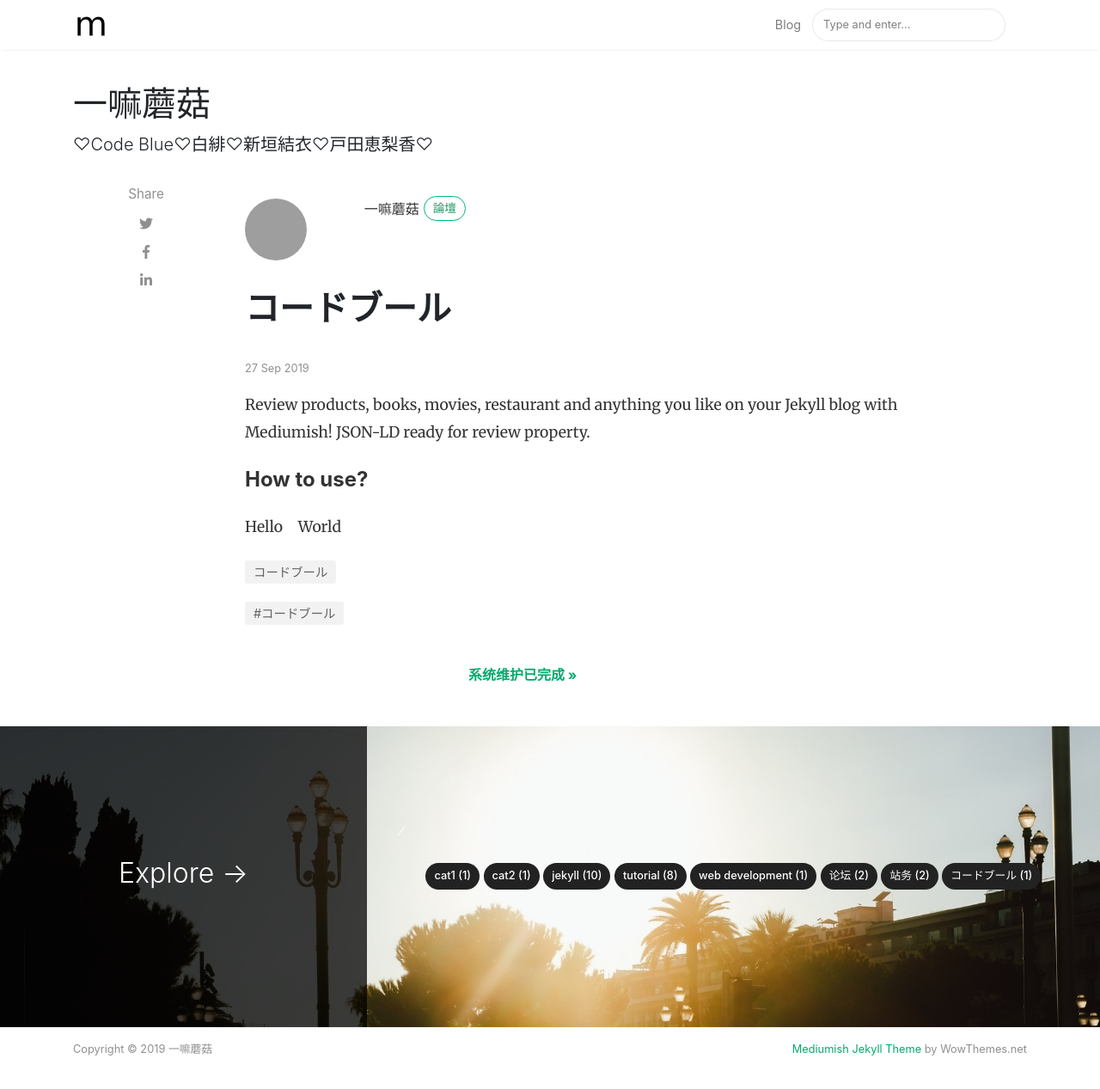
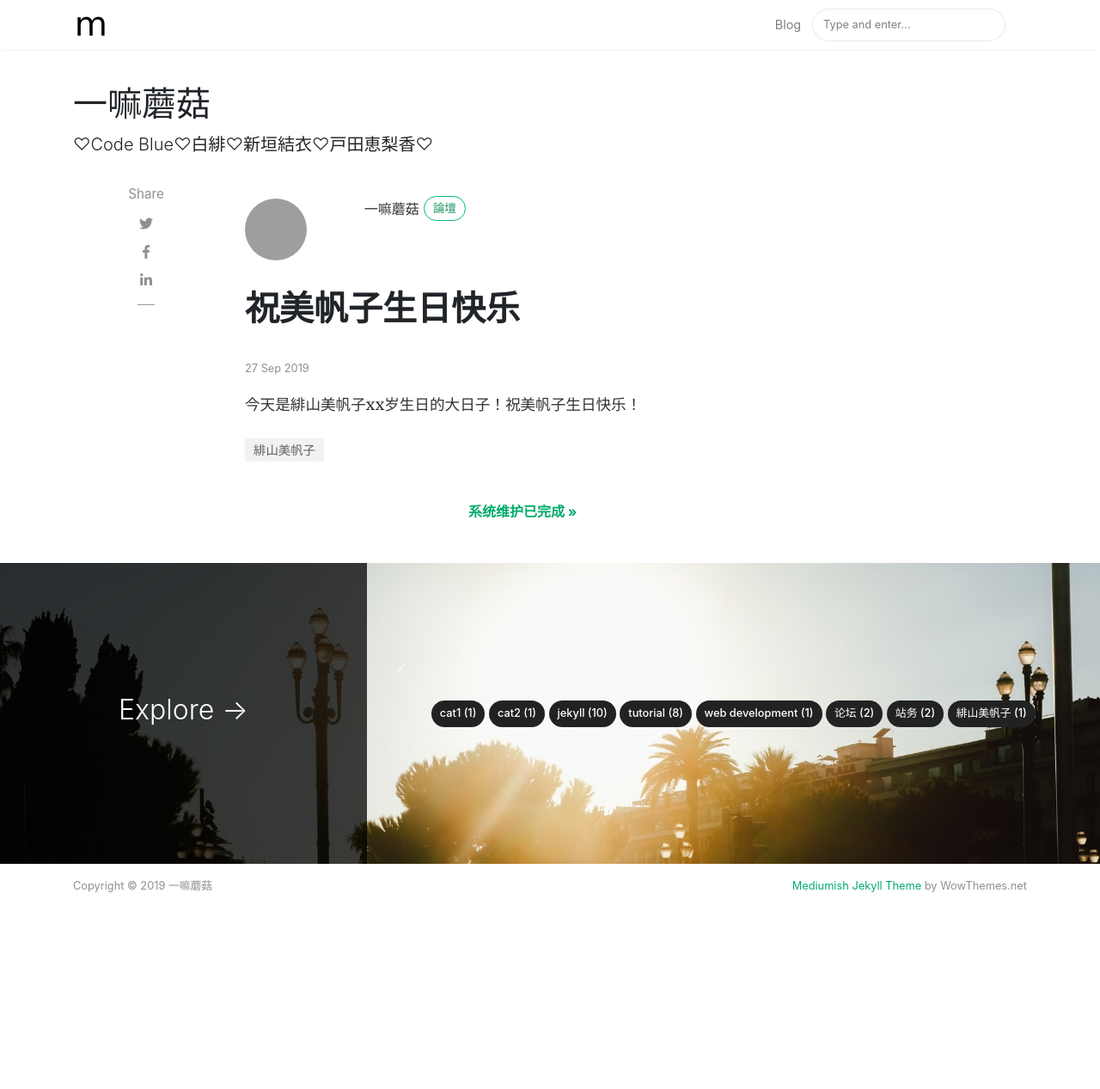
Before and after one commit to mogu-shirahi/mogu-shirahi.github.io, a Jekyll site: the page built from _posts/2019-09-27-hiyama-birthday.md, in a window 1280 px wide and 1304 px high. Shown: the top 1267 px of the window at 86% size. Built offline with Jekyll 4.4.1, drawn with Linux system fonts in a browser that asks for light colours; nearby versions of some CDN libraries; comment, search, counter and statistics services are not loaded; grey boxes are pictures that could not be loaded.

Commit message:
Update 2019-09-27-hiyama-birthday.md

```diff
--- a/_posts/2019-09-27-hiyama-birthday.md
+++ b/_posts/2019-09-27-hiyama-birthday.md
@@ -3,15 +3,9 @@
 author: mogu
 featured: false
 hidden: false
-title:  "コードブール"
-categories: [ コードブール ]
-tags: [コードブール]
-description: "這是帖子的簡介。"
-comments: false
+title:  "祝美帆子生日快乐"
+categories: [ 緋山美帆子 ]
+
 ---
 
-Review products, books, movies, restaurant and anything you like on your Jekyll blog with Mediumish! JSON-LD ready for review property.
-
-#### How to use?
-
-Hello　World
+今天是緋山美帆子xx岁生日的大日子！祝美帆子生日快乐！
```
